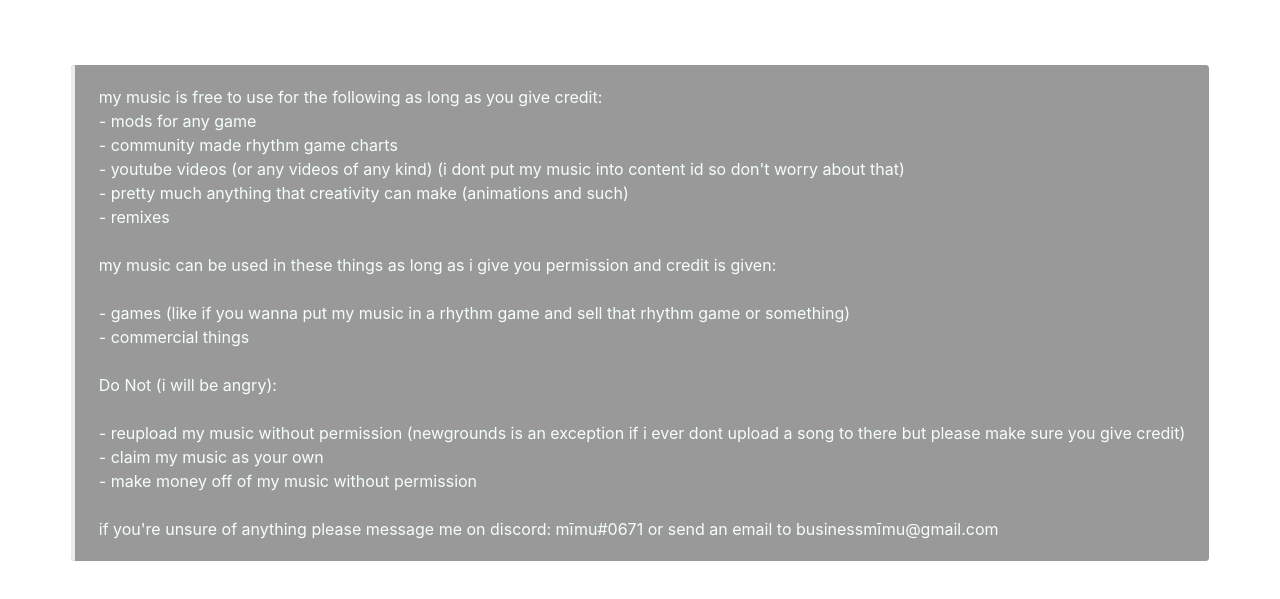
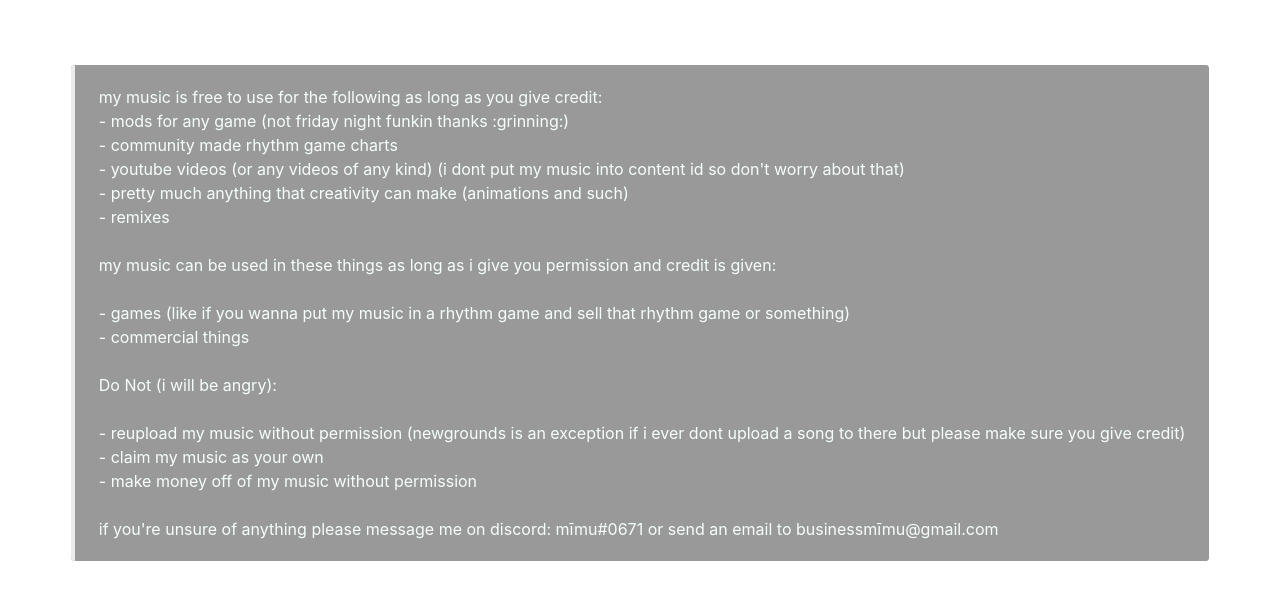
Before and after one commit to meeeeemu/home, a website: page musicusage.html in a window 1280 px wide. Shown: the part 55-654 px from the top of the page. Drawn offline with nearby package versions, Linux system fonts and the light colour scheme; a script that the page names is missing.

Commit message:
friday night funkin

```diff
--- a/musicusage.html
+++ b/musicusage.html
@@ -82,7 +82,7 @@
             <div class="message-body is-transparent has-background-dark has-text-primary-light">
                     my music is free to use for the following as long as you give credit:
                     <br>
-                    - mods for any game<br>
+                    - mods for any game (not friday night funkin thanks :grinning:)<br>
                     - community made rhythm game charts<br>
                     - youtube videos (or any videos of any kind) (i dont put my music into content id so don't worry about that)<br>
                     - pretty much anything that creativity can make (animations and such)<br>
```
